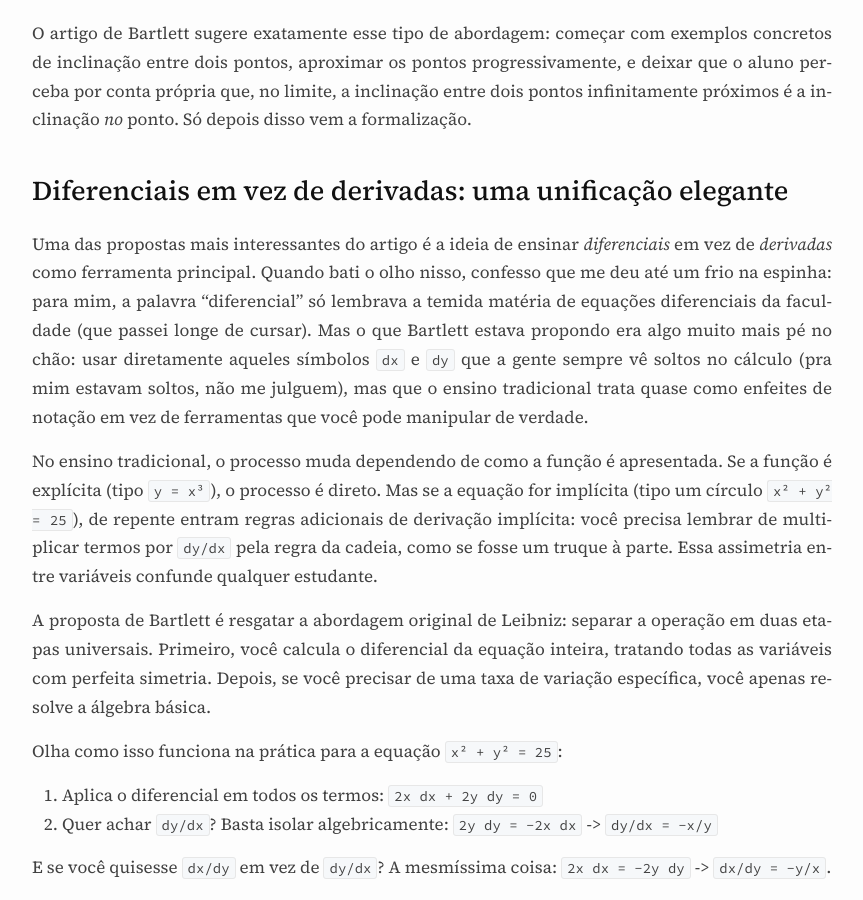
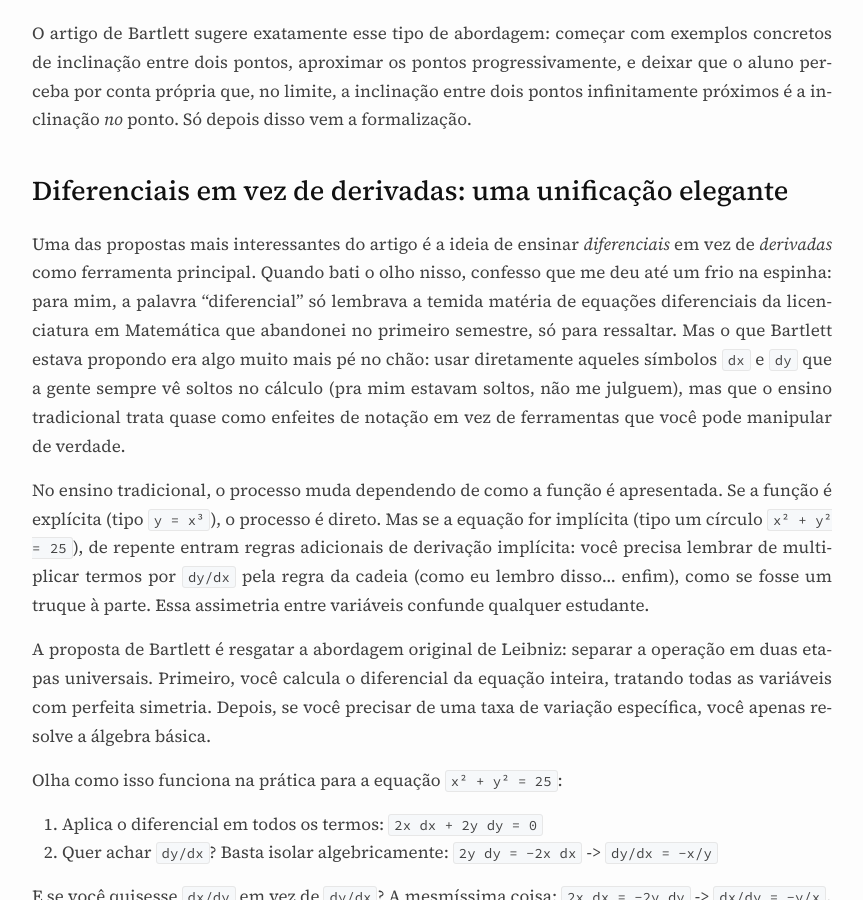
Before and after one commit to vndmtrx/vndmtrx.github.io, a Jekyll site: the page built from _posts/2026-08-16-refatorando-calculo.md, in a window 1280 px wide and 900 px high, scrolled down 2797 px. Shown: the whole window, without its empty margins (208-1071 px from the left). Built offline with Jekyll 4.4.1, drawn with Linux system fonts in a browser that asks for light colours; nearby versions of some CDN libraries.

Commit message:
Mais ajustes...

```diff
--- a/_posts/2026-08-16-refatorando-calculo.md
+++ b/_posts/2026-08-16-refatorando-calculo.md
@@ -49,9 +49,9 @@ O artigo de Bartlett sugere exatamente esse tipo de abordagem: começar com exem
 
 ## Diferenciais em vez de derivadas: uma unificação elegante
 
-Uma das propostas mais interessantes do artigo é a ideia de ensinar *diferenciais* em vez de *derivadas* como ferramenta principal. Quando bati o olho nisso, confesso que me deu até um frio na espinha: para mim, a palavra "diferencial" só lembrava a temida matéria de equações diferenciais da faculdade (que passei longe de cursar). Mas o que Bartlett estava propondo era algo muito mais pé no chão: usar diretamente aqueles símbolos `dx` e `dy` que a gente sempre vê soltos no cálculo (pra mim estavam soltos, não me julguem), mas que o ensino tradicional trata quase como enfeites de notação em vez de ferramentas que você pode manipular de verdade.
+Uma das propostas mais interessantes do artigo é a ideia de ensinar *diferenciais* em vez de *derivadas* como ferramenta principal. Quando bati o olho nisso, confesso que me deu até um frio na espinha: para mim, a palavra "diferencial" só lembrava a temida matéria de equações diferenciais da licenciatura em Matemática que abandonei no primeiro semestre, só para ressaltar. Mas o que Bartlett estava propondo era algo muito mais pé no chão: usar diretamente aqueles símbolos `dx` e `dy` que a gente sempre vê soltos no cálculo (pra mim estavam soltos, não me julguem), mas que o ensino tradicional trata quase como enfeites de notação em vez de ferramentas que você pode manipular de verdade.
 
-No ensino tradicional, o processo muda dependendo de como a função é apresentada. Se a função é explícita (tipo `y = x³`), o processo é direto. Mas se a equação for implícita (tipo um círculo `x² + y² = 25`), de repente entram regras adicionais de derivação implícita: você precisa lembrar de multiplicar termos por `dy/dx` pela regra da cadeia, como se fosse um truque à parte. Essa assimetria entre variáveis confunde qualquer estudante.
+No ensino tradicional, o processo muda dependendo de como a função é apresentada. Se a função é explícita (tipo `y = x³`), o processo é direto. Mas se a equação for implícita (tipo um círculo `x² + y² = 25`), de repente entram regras adicionais de derivação implícita: você precisa lembrar de multiplicar termos por `dy/dx` pela regra da cadeia (como eu lembro disso... enfim), como se fosse um truque à parte. Essa assimetria entre variáveis confunde qualquer estudante.
 
 A proposta de Bartlett é resgatar a abordagem original de Leibniz: separar a operação em duas etapas universais. Primeiro, você calcula o diferencial da equação inteira, tratando todas as variáveis com perfeita simetria. Depois, se você precisar de uma taxa de variação específica, você apenas resolve a álgebra básica.
 
```
